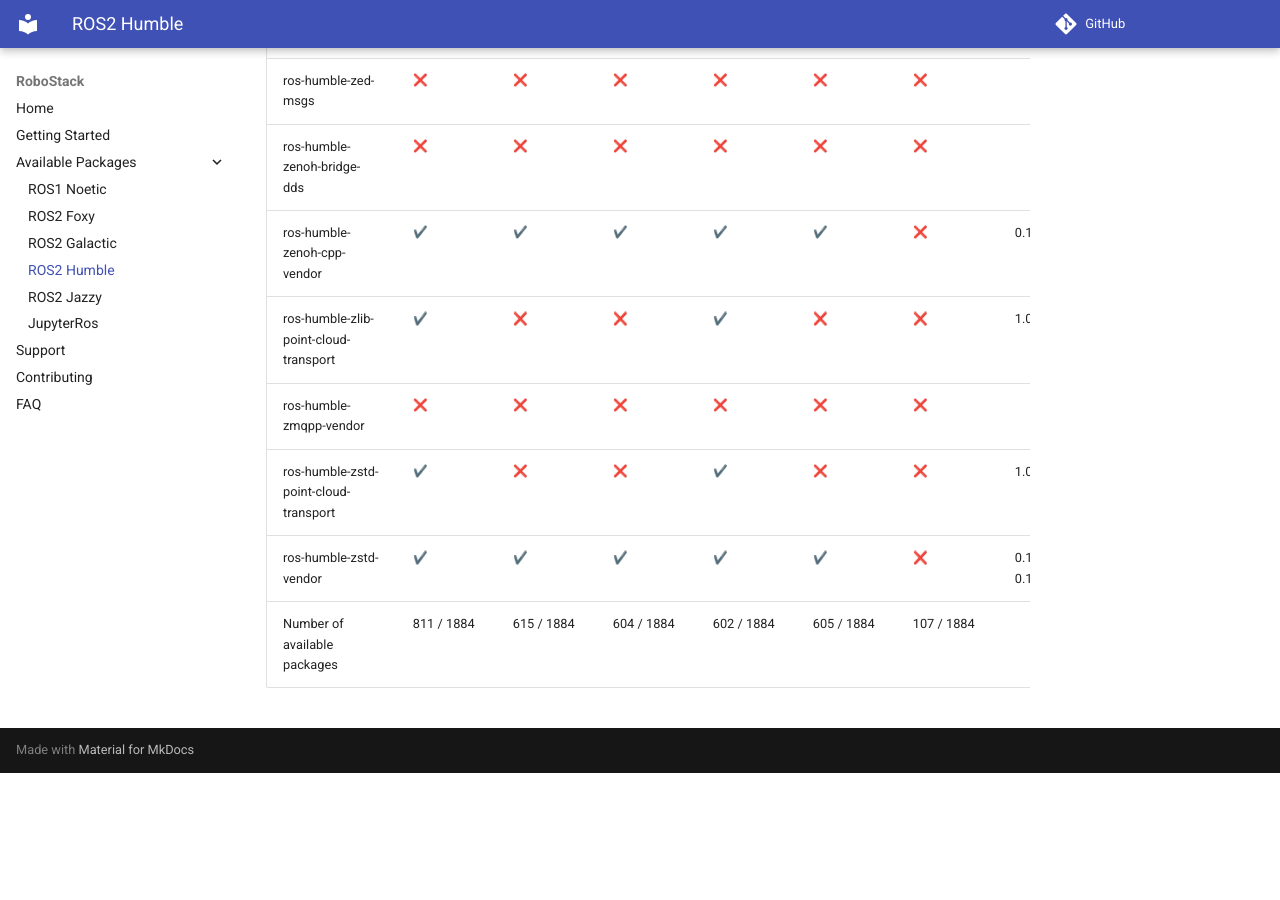
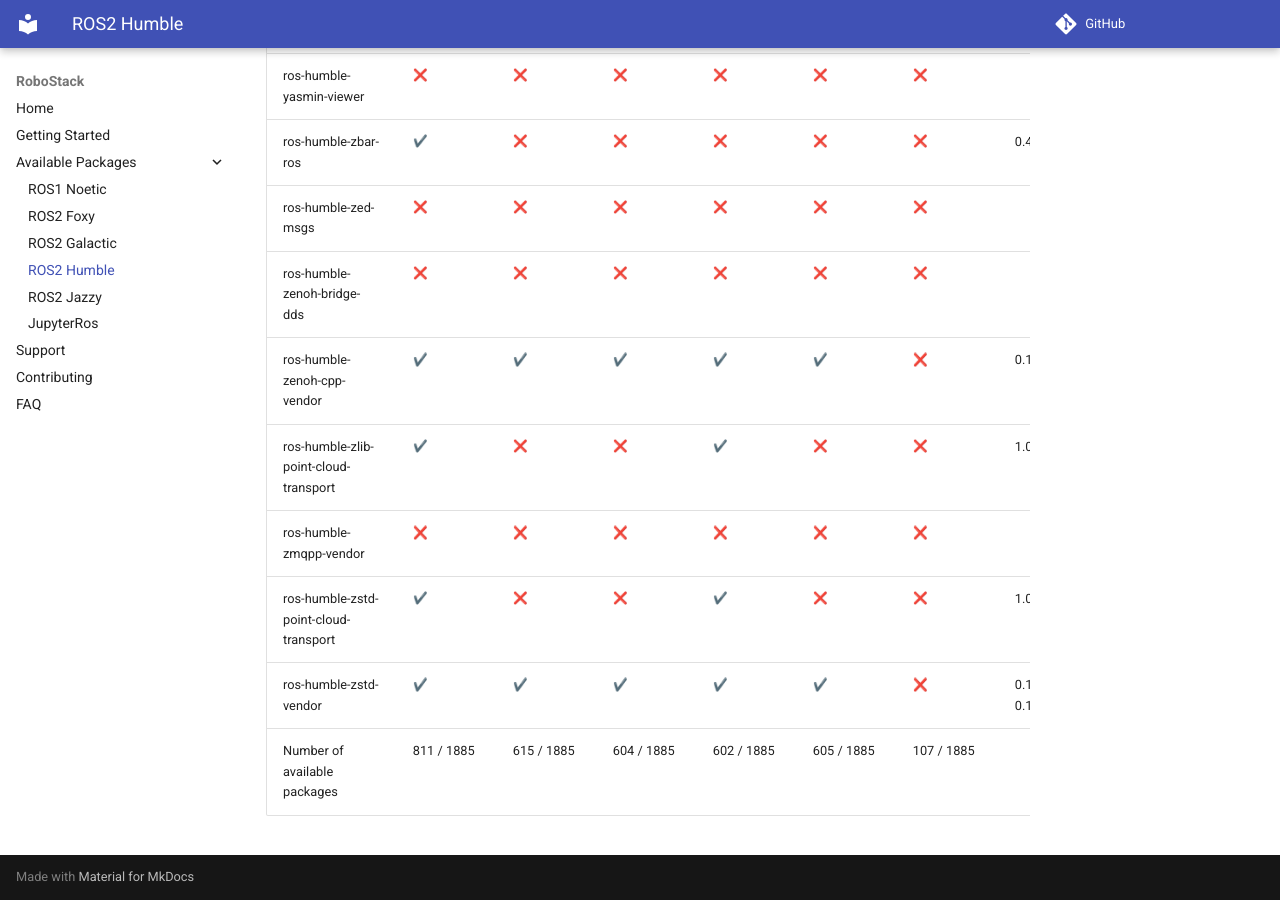
Before and after one commit to RoboStack/robostack.github.io, an MkDocs documentation site: the page built from docs/humble.md, in a window 1280 px wide and 900 px high, scrolled down 146324 px. Built offline with MkDocs 1.6.1 and Material for MkDocs 9.7.7, drawn with Linux system fonts in a browser that asks for light colours; emoji names are drawn with the system emoji font; comment, search, counter and statistics services are not loaded; before the commit the page ends 147097 px from its top, so only the background shows below that; some of the changed text lies outside the part shown.

Commit message:
Update tables

```diff
--- a/docs/humble.md
+++ b/docs/humble.md
@@ -1884,4 +1885,4 @@
 | ros-humble-zmqpp-vendor | :x: { data-sort='0' } | :x: { data-sort='0' } | :x: { data-sort='0' } | :x: { data-sort='0' } | :x: { data-sort='0' } | :x: { data-sort='0' } |   |
 | ros-humble-zstd-point-cloud-transport | :heavy_check_mark: { data-sort='1' } | :x: { data-sort='0' } | :x: { data-sort='0' } | :heavy_check_mark: { data-sort='1' } | :x: { data-sort='0' } | :x: { data-sort='0' } | 1.0.11  |
 | ros-humble-zstd-vendor | :heavy_check_mark: { data-sort='1' } | :heavy_check_mark: { data-sort='1' } | :heavy_check_mark: { data-sort='1' } | :heavy_check_mark: { data-sort='1' } | :heavy_check_mark: { data-sort='1' } | :x: { data-sort='0' } | 0.15.13, 0.15.2  |
-| Number of available packages |  811 / 1884 | 615 / 1884 | 604 / 1884 | 602 / 1884 | 605 / 1884 | 107 / 1884 |
+| Number of available packages |  811 / 1885 | 615 / 1885 | 604 / 1885 | 602 / 1885 | 605 / 1885 | 107 / 1885 |
```
Also changed, not shown: other parts of docs/humble.md (+1 -0 lines), docs/jazzy.md (+1 -1 lines).
